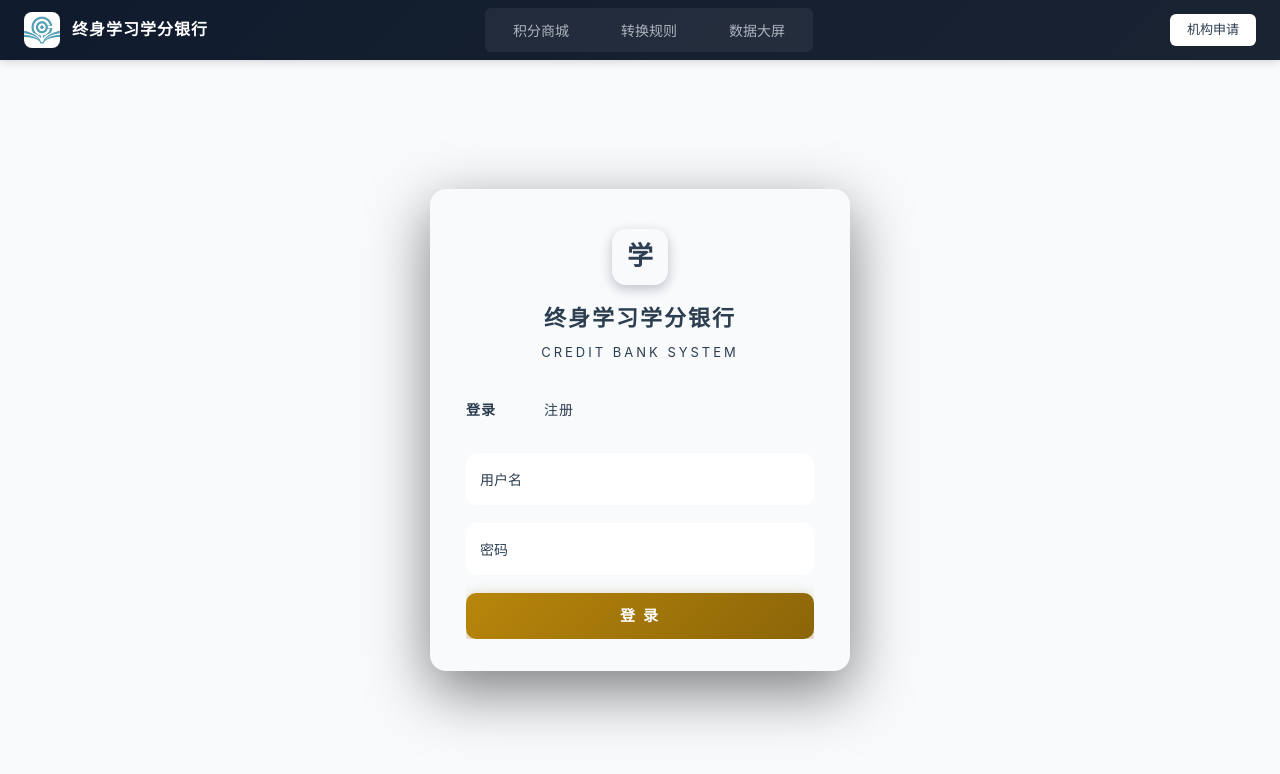
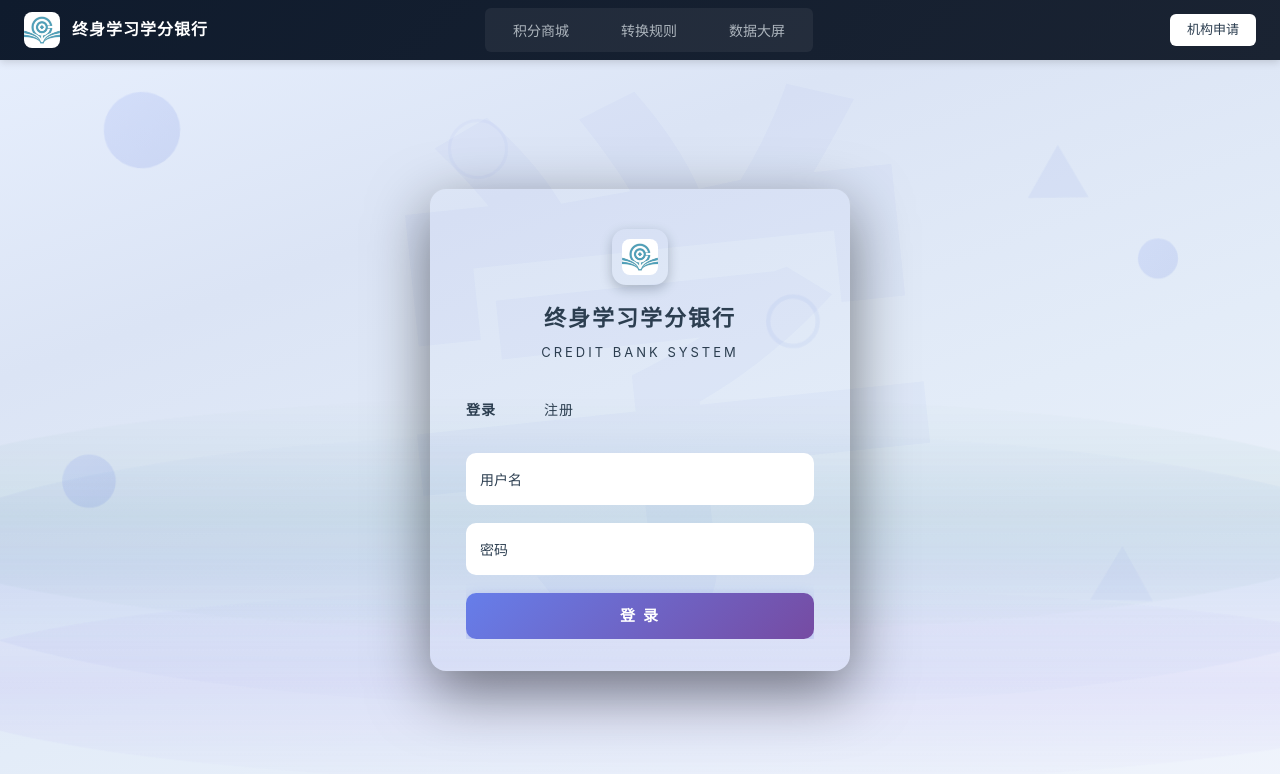
Before and after one commit to dreamer122376/CreditBank, a Vue app in the folder credit-bank-mvp/frontend/: page /login in a window 1280 px wide. Shown: the top 774 px of the page. Built offline with nearby package versions, Linux system fonts and the light colour scheme.

Commit message:
loginUI优化

```diff
--- a/credit-bank-mvp/frontend/src/views/Login.vue
+++ b/credit-bank-mvp/frontend/src/views/Login.vue
@@ -22,7 +22,23 @@
       </div>
     </header>
 
-    <!-- 背景装饰 -->
+    <!-- 背景波浪 -->
+    <div class="bg-waves" aria-hidden="true">
+      <div class="wave wave-1"></div>
+      <div class="wave wave-2"></div>
+      <div class="wave wave-3"></div>
+    </div>
+    <!-- 浮动几何装饰 -->
+    <div class="bg-shapes" aria-hidden="true">
+      <div class="shape shape-circle shape-1"></div>
+      <div class="shape shape-circle shape-2"></div>
+      <div class="shape shape-circle shape-3"></div>
+      <div class="shape shape-triangle shape-4"></div>
+      <div class="shape shape-triangle shape-5"></div>
+      <div class="shape shape-ring shape-6"></div>
+      <div class="shape shape-ring shape-7"></div>
+    </div>
+    <!-- 背景大字 -->
     <div class="bg-glyph" aria-hidden="true">学</div>
 
     <div class="login-card">
@@ -32,7 +48,7 @@
       <!-- 品牌区 -->
       <div class="brand">
         <div class="brand-emblem">
-          <span class="emblem-char">学</span>
+          <img src="/logo.jpg" alt="学分银行" class="nav-logo" />
         </div>
         <h1 class="brand-title">终身学习学分银行</h1>
         <p class="brand-sub">Credit Bank System</p>
@@ -70,7 +86,7 @@
             <el-form-item>
               <el-input v-model="loginForm.password" type="password" placeholder="密码" size="large" @keyup.enter="handleLogin" />
             </el-form-item>
-            <el-button type="primary" size="large" class="btn-block" @click="handleLogin" :loading="loading">登 录</el-button>
+            <el-button type="primary" size="large" class="btn-block btn-login" @click="handleLogin" :loading="loading">登 录</el-button>
             <p class="login-msg" v-if="loginMsg">{{ loginMsg }}</p>
           </el-form>
         </el-tab-pane>
@@ -107,7 +123,7 @@
             <el-form-item v-if="showInstName">
               <el-input v-model="registerForm.institutionName" placeholder="专家领域" size="large" />
             </el-form-item>
-            <el-button type="primary" size="large" class="btn-block" @click="handleRegister" :loading="loading">注 册</el-button>
+            <el-button type="primary" size="large" class="btn-block btn-register" @click="handleRegister" :loading="loading">注 册</el-button>
             <p class="login-msg" v-if="registerMsg">{{ registerMsg }}</p>
           </el-form>
         </el-tab-pane>
@@ -314,7 +330,7 @@ function goHome(tab) {
   display: flex;
   align-items: center;
   justify-content: center;
-  background: var(--ink);
+  background: linear-gradient(160deg, #e8f0fe 0%, #dbe4f5 30%, #e3ecf8 60%, #f0f4fc 100%);
   position: relative;
   overflow: hidden;
   padding-top: 60px;
@@ -442,16 +458,16 @@ function goHome(tab) {
 .bg-glyph {
   position: absolute;
   font-family: 'Noto Serif SC', 'SimSun', serif;
-  font-size: clamp(280px, 50vw, 600px);
+  font-size: clamp(260px, 45vw, 550px);
   font-weight: 700;
-  color: rgba(255, 255, 255, 0.035);
+  color: rgba(59, 91, 219, 0.03);
   line-height: 1;
   pointer-events: none;
   user-select: none;
   top: 50%;
   left: 50%;
-  transform: translate(-50%, -50%) rotate(-8deg);
-  letter-spacing: -0.08em;
+  transform: translate(-50%, -50%) rotate(-6deg);
+  letter-spacing: -0.06em;
 }
 
 /* ===== 卡片 ===== */
@@ -689,18 +705,33 @@ function goHome(tab) {
   border: none;
   color: #FFFFFF !important;
   transition: transform 0.2s, box-shadow 0.2s;
-  background: linear-gradient(135deg, #B8860B 0%, #8B6508 100%) !important;
-  box-shadow: 0 4px 14px rgba(139, 101, 8, 0.45) !important;
+}
+
+.btn-login {
+  background: linear-gradient(135deg, #667eea 0%, #764ba2 100%) !important;
+  box-shadow: 0 4px 14px rgba(102,126,234,0.4) !important;
+}
+.btn-login:hover {
+  background: linear-gradient(135deg, #7c8cf5 0%, #8c5ee0 100%) !important;
+  box-shadow: 0 6px 20px rgba(118,75,162,0.45) !important;
 }
 
 .btn-block:hover {
-  background: linear-gradient(135deg, #D4A017 0%, #B8860B 100%) !important;
-  box-shadow: 0 6px 20px rgba(139, 101, 8, 0.55) !important;
   transform: translateY(-1px);
 }
 
 .btn-block:active {
   transform: scale(0.98);
+}
+
+.btn-register {
+  background: linear-gradient(135deg, #0b7a4f 0%, #20c997 50%, #10986a 100%) !important;
+  background-size: 200% 200% !important;
+  border: none !important;
+}
+.btn-register:hover {
+  background-position: 100% 50% !important;
+  box-shadow: 0 6px 20px rgba(11,122,79,0.35) !important;
 }
 
 /* ===== 消息 ===== */
@@ -752,4 +783,74 @@ function goHome(tab) {
   text-align: center;
   margin-top: 12px;
 }
+
+/* ============ 背景波浪 ============ */
+.bg-waves {
+  position: absolute; inset: 0; pointer-events: none; overflow: hidden;
+}
+.wave {
+  position: absolute; left: -10%; width: 120%;
+  border-radius: 50%;
+  opacity: 0.25;
+}
+.wave-1 {
+  bottom: 10%; height: 280px;
+  background: linear-gradient(180deg, transparent, rgba(59,91,219,0.35), transparent);
+  animation: waveDrift 8s ease-in-out infinite;
+}
+.wave-2 {
+  bottom: 0%; height: 200px;
+  background: linear-gradient(180deg, transparent, rgba(121,80,242,0.3), transparent);
+  animation: waveDrift 10s ease-in-out infinite reverse;
+}
+.wave-3 {
+  bottom: 20%; height: 240px;
+  background: linear-gradient(180deg, transparent, rgba(11,122,79,0.25), transparent);
+  animation: waveDrift 12s ease-in-out infinite;
+  animation-delay: -4s;
+}
+@keyframes waveDrift {
+  0%, 100% { transform: translateX(-3%) translateY(0); }
+  50% { transform: translateX(3%) translateY(-15px); }
+}
+
+/* ============ 浮动几何装饰 ============ */
+.bg-shapes {
+  position: absolute; inset: 0; pointer-events: none; overflow: hidden;
+}
+.shape {
+  position: absolute; opacity: 0.12;
+  animation: shapeFloat 12s ease-in-out infinite;
+}
+.shape-circle {
+  border-radius: 50%;
+  background: linear-gradient(135deg, var(--cb-primary-light), var(--cb-primary));
+}
+.shape-triangle {
+  width: 0; height: 0;
+  border-left: 30px solid transparent;
+  border-right: 30px solid transparent;
+  border-bottom: 52px solid rgba(59,91,219,0.5);
+  background: none;
+}
+.shape-ring {
+  width: 50px; height: 50px; border-radius: 50%;
+  border: 4px solid rgba(59,91,219,0.45);
+  background: none;
+}
+
+.shape-1 { width: 80px; height: 80px; top: 12%; left: 8%; animation-delay: 0s; }
+.shape-2 { width: 50px; height: 50px; top: 60%; left: 5%; animation-delay: -3s; }
+.shape-3 { width: 40px; height: 40px; top: 30%; right: 8%; animation-delay: -6s; }
+.shape-4 { top: 20%; right: 15%; animation-delay: -2s; }
+.shape-5 { top: 70%; right: 10%; animation-delay: -5s; opacity: 0.08; }
+.shape-6 { top: 40%; left: 60%; animation-delay: -4s; }
+.shape-7 { top: 15%; left: 35%; animation-delay: -7s; opacity: 0.08; width: 60px; height: 60px; border-width: 3px; }
+
+@keyframes shapeFloat {
+  0%, 100% { transform: translateY(0) rotate(0deg) scale(1); }
+  25% { transform: translateY(-20px) rotate(5deg) scale(1.05); }
+  50% { transform: translateY(-5px) rotate(-3deg) scale(0.95); }
+  75% { transform: translateY(-25px) rotate(2deg) scale(1.08); }
+}
 </style>
--- a/credit-bank-mvp/frontend/src/views/OrgRegister.vue
+++ b/credit-bank-mvp/frontend/src/views/OrgRegister.vue
@@ -108,7 +108,7 @@
             </div>
           </div>
 
-          <el-button link type="primary" class="back-form-link" @click="showQuery = false">
+          <el-button class="back-form-link" @click="showQuery = false">
             ← 返回提交申请
           </el-button>
         </el-form>
@@ -411,11 +411,26 @@ async function handleSubmit() {
   margin-top: 8px; font-size: var(--cb-text-xs);
   color: var(--cb-warning); text-align: center;
 }
-.back-form-link { margin-top: 12px; }
+.back-form-link {
+  margin-top: 12px; width: 100%;
+  border: 1px solid var(--cb-border); color: var(--cb-slate);
+  transition: all 0.3s ease;
+}
+.back-form-link:hover {
+  border-color: var(--cb-primary); color: var(--cb-primary);
+  background: var(--cb-primary-glow);
+}
 
 .form-footer {
   text-align: center; padding-top: 20px;
   border-top: 1px solid var(--cb-border-light); margin-top: auto;
+}
+.form-footer .el-button {
+  font-size: var(--cb-text-sm); color: var(--cb-muted);
+  transition: color 0.3s ease;
+}
+.form-footer .el-button:hover {
+  color: var(--cb-primary);
 }
 
 /* 输入框渐变焦点 */
```
Also changed, not shown: credit-bank-mvp/frontend/public/logo.png (added).
